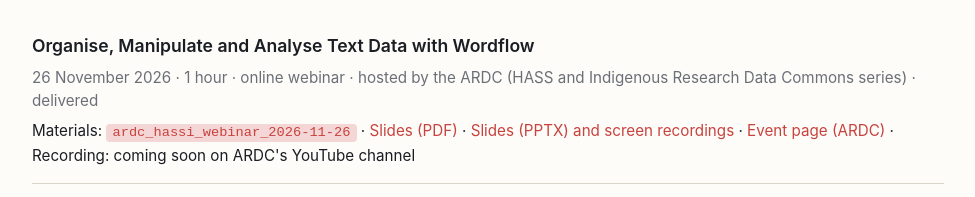
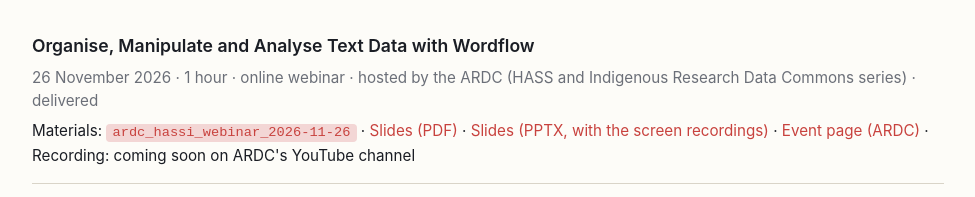
Before and after one commit to milysun/wordflow-workshop, a plain HTML site: page docs/index.html in a window 1280 px wide. Shown: the part 1010-1207 px from the top of the page, without its empty margins (152-1127 px from the left). Drawn offline with Linux system fonts and the light colour scheme.

```diff
--- a/docs/index.html
+++ b/docs/index.html
@@ -265,7 +265,7 @@
           Materials:
           <a href="https://github.com/milysun/wordflow-workshop/tree/ardc_hassi_webinar_2026-11-26"><code>ardc_hassi_webinar_2026-11-26</code></a>
           · <a href="https://github.com/milysun/wordflow-workshop/blob/ardc_hassi_webinar_2026-11-26/slides/ardc-webinar-wordflow.pdf">Slides (PDF)</a>
-          · <a href="https://github.com/milysun/wordflow-workshop/releases/tag/ardc-webinar-2026-11-26">Slides (PPTX) and screen recordings</a>
+          · <a href="https://github.com/milysun/wordflow-workshop/releases/tag/ardc-webinar-2026-11-26">Slides (PPTX, with the screen recordings)</a>
           · <a href="https://ardc.edu.au/event/organise-manipulate-and-analyse-text-data-with-wordflow/">Event page (ARDC)</a>
           · Recording: coming soon on ARDC's YouTube channel
         </span>
```
